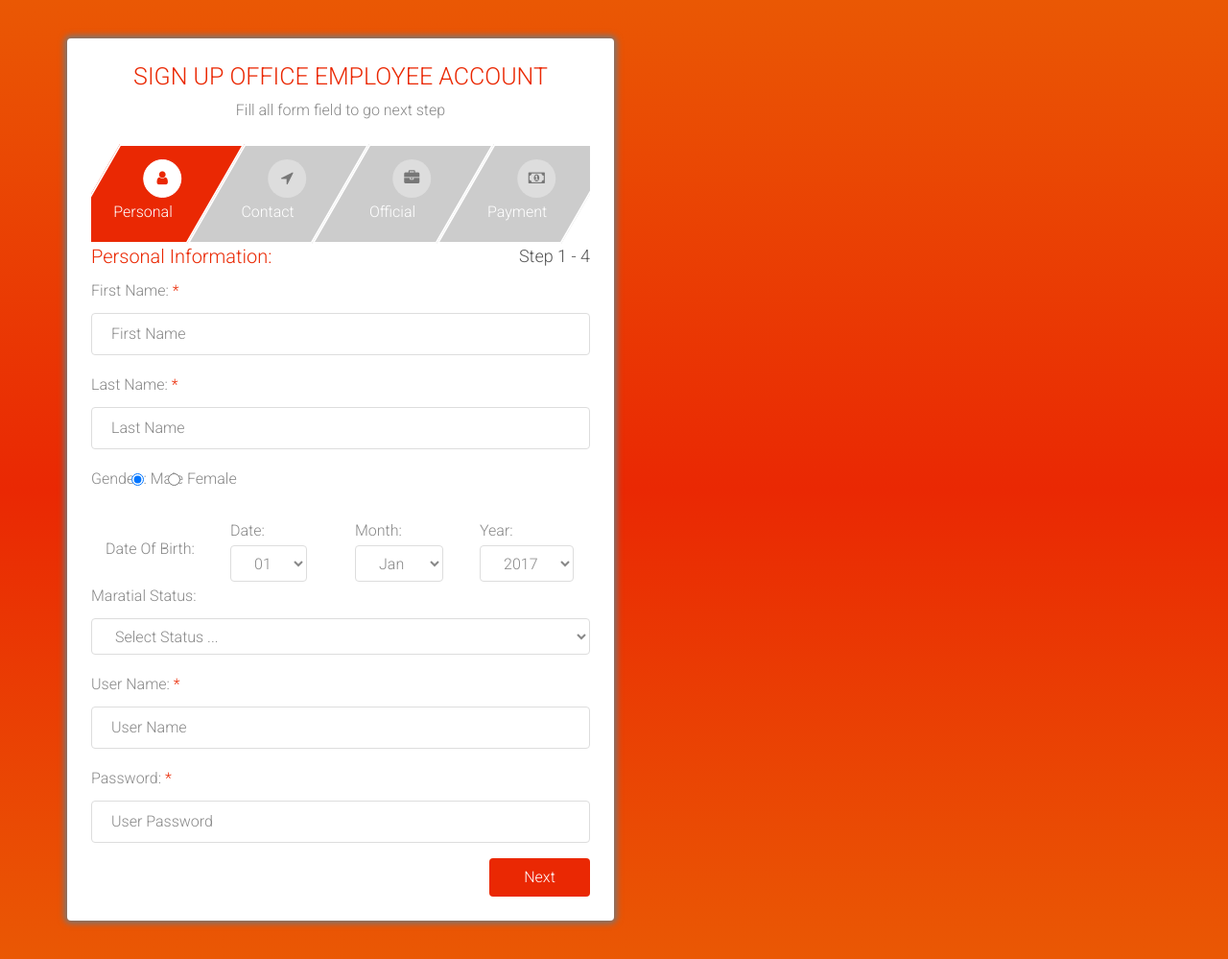
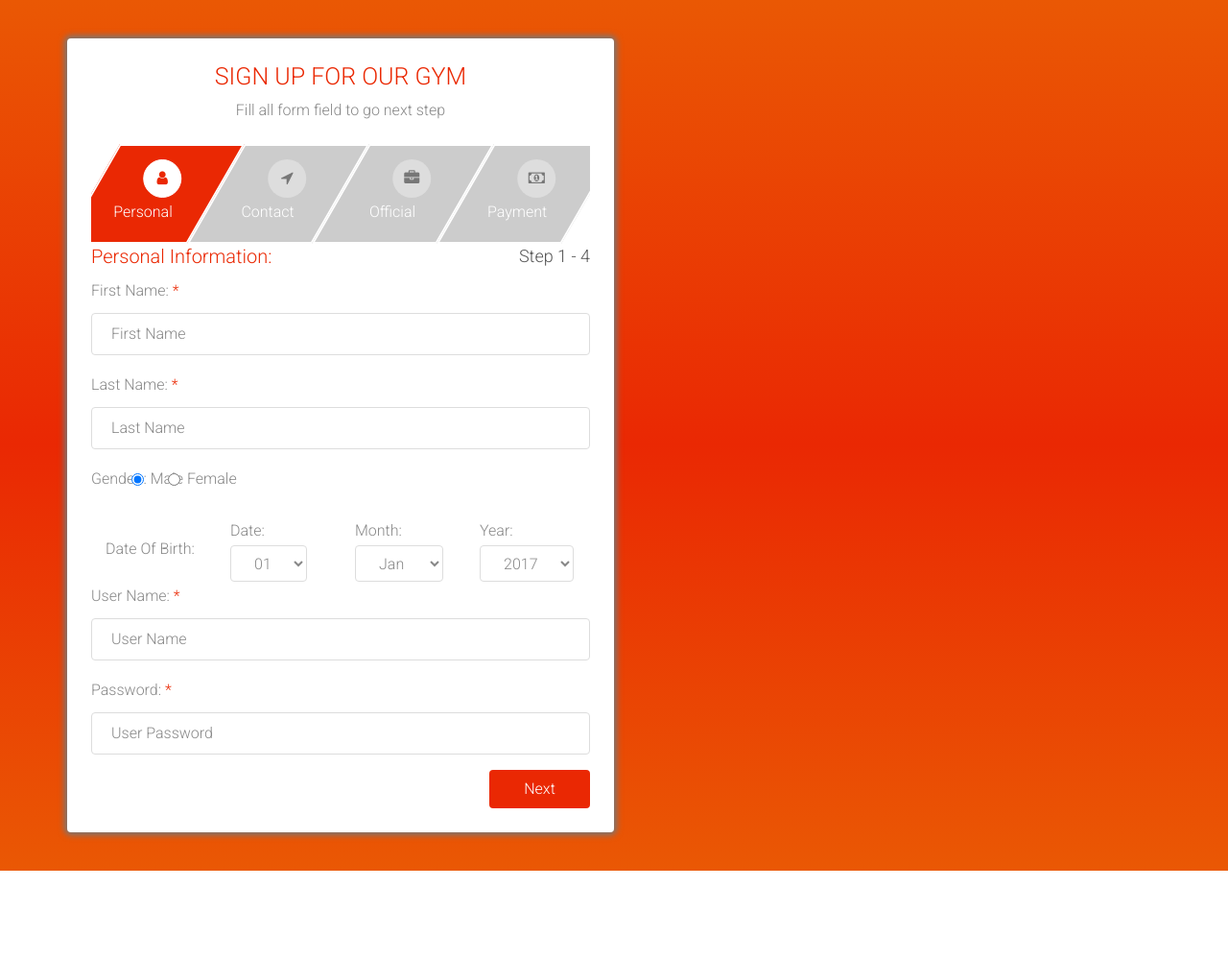
Before and after one commit to ibrahimfakhrey/addfitnew, a Flask app: template templates/register.html in a window 1280 px wide. Shown: the whole page at 96% size. After the commit the page ends 907 px from the top, so only its background shows below. Run offline with Flask 3, Linux system fonts and the light colour scheme; the template is opened without the code that fills it, so the values that code supplies are empty; some libraries are stand-ins or nearby versions.

Commit message:
dfghfgdbhdf

```diff
--- a/main.py
+++ b/main.py
@@ -67,6 +67,7 @@ with app.app_context():
         numbers=db.Column(db.String(100))
         member=db.Column(db.String(100))
         adress=db.Column(db.String(100))
+        gender=db.Column(db.String(100))
     db.create_all()
 
 
@@ -79,5 +80,35 @@ admin.add_view(MyModelView(User, db.session))
 @app.route("/")
 def start():
     return render_template("index.html")
+@app.route("/r",methods=["GET","POST"])
+
+def r():
+    if request.method=="POST":
+        first_name = request.form.get('First Name')
+        last_name = request.form.get('Last Name')
+        gender = request.form.get('Gender')
+        dob_day = request.form.get('dob_day')  # You need to add names to the DOB fields in the HTML
+        dob_month = request.form.get('dob_month')
+        dob_year = request.form.get('dob_year')
+        username = request.form.get('Username')
+        password = request.form.get('Password')
+        email = request.form.get('Email')
+        phone = request.form.get('Phone')
+        address = request.form.get('Address')
+        weight = request.form.get('weight')
+        tall = request.form.get('tall')
+        age = request.form.get('Age')
+        diseases = request.form.get('diseases')
+        payment_option = request.form.get('Payment')
+        new_user=User(
+        phone=phone,name=first_name,email=email,password=password,weight=weight,tall=tall,age=age,health=diseases,member=payment_option,gender=gender,adress=address,
+                starting_day=datetime.today()
+        )
+        db.session.add(new_user)
+        db.session.commit()
+        return "user enterd "
+
+
+    return  render_template("register.html")
 if __name__=="__main__":
     app.run(host="0.0.0.0", port=5000,debug=True)
--- a/templates/register.html
+++ b/templates/register.html
@@ -2,7 +2,7 @@
 <html lang="en" >
 <head>
   <meta charset="UTF-8">
-  <title>CodePen - Employee Account | Form Wizard</title>
+  <title>register</title>
   <meta name="viewport" content="width=device-width, initial-scale=1"><link rel='stylesheet' href='https://cdnjs.cloudflare.com/ajax/libs/twitter-bootstrap/4.0.0-alpha.6/css/bootstrap.min.css'>
 <link rel='stylesheet' href='https://maxcdn.bootstrapcdn.com/font-awesome/4.7.0/css/font-awesome.min.css'>
 <link rel='stylesheet' href='https://fonts.googleapis.com/css?family=Roboto:400,100,300,500'><link rel="stylesheet" href="../static/register.css">
@@ -17,9 +17,9 @@
                     <div class="col-sm-10 col-sm-offset-1 col-md-8 col-md-offset-2 col-lg-6 col-lg-offset-3 form-wizard">
 
 						<!-- Form Wizard -->
-                    	<form role="form" action="" method="post">
+                    	<form role="form" action="{{ url_for('r')}}" method="post">
 
-                    		<h3>Sign Up Office Employee Account</h3>
+                    		<h3>Sign Up for our gym</h3>
                     		<p>Fill all form field to go next step</p>
 
 							<!-- Form progress -->
@@ -116,16 +116,7 @@
 								</div>
                                 </div>
 								</div>
-								<div class="form-group">
-                    			    <label>Maratial Status: </label>
-                                    <select class="form-control">
-										<option value="">Select Status ...</option>
-										<option value="Married">Married</option>
-										<option value="Divorced">Divorced</option>
-										<option value="Un-Married">Un-Married</option>
-										<option value="Widowed">Widowed</option>
-									</select>
-                                </div>
+<!--							-->
                                 <div class="form-group">
                     			    <label>User Name: <span>*</span></label>
                                     <input type="text" name="Username" placeholder="User Name" class="form-control required">
@@ -156,28 +147,8 @@
                     			    <label>Address: <span>*</span></label>
                                     <input type="text" name="Address" placeholder="Address" class="form-control required">
                                 </div>
-								<div class="form-group">
-                    			    <label>Zip Code: <span>*</span></label>
-                                    <input type="text" name="Zip Code" placeholder="Zip Code" class="form-control required">
-                                </div>
-								<div class="form-group">
-                    			    <label>City: <span>*</span></label>
-                                    <input type="text" name="City" placeholder="City" class="form-control required">
-                                </div>
-								<div class="form-group">
-                    			    <label>State: <span>*</span></label>
-                                    <input type="text" name="State" placeholder="State" class="form-control required">
-                                </div>
-								<div class="form-group">
-                    			    <label>Country: </label>
-                                    <select class="form-control">
-									  <option>Australia</option>
-									  <option>America</option>
-									  <option>Bangladesh</option>
-									  <option>Canada</option>
-									  <option>England</option>
-									</select>
-                                </div>
+
+
 
                                 <div class="form-wizard-buttons">
                                     <button type="button" class="btn btn-previous">Previous</button>
@@ -191,58 +162,22 @@
 
                                 <h4>Official Information: <span>Step 3 - 4</span></h4>
 								<div class="form-group">
-                    			    <label>Employee ID: <span>*</span></label>
-                                    <input type="text" name="Employee ID" placeholder="Employee ID" class="form-control required">
+                    			    <label>your weight <span>*</span></label>
+                                    <input type="text" name="weight" placeholder="weight" class="form-control required">
                                 </div>
                                 <div class="form-group">
-                    			    <label>Designation: <span>*</span></label>
-                                    <input type="text" name="Designation" placeholder="Designation" class="form-control required">
+                    			    <label>Tall <span>*</span></label>
+                                    <input type="text" name="tall" placeholder="Tall" class="form-control required">
                                 </div>
 								<div class="form-group">
-                    			    <label>Department: <span>*</span></label>
-                                    <input type="text" name="Department" placeholder="Department" class="form-control required">
+                    			    <label>Age <span>*</span></label>
+                                    <input type="text" name="Age" placeholder="you age" class="form-control required">
                                 </div>
 								<div class="form-group">
-                    			    <label>Working Hours: <span>*</span></label>
-                                    <input type="text" name="Working Hours" placeholder="Working Hours" class="form-control required">
+                    			    <label>if there is any diseases <span>*</span></label>
+                                    <input type="text" name="diseases" placeholder="diseases" class="form-control required">
                                 </div>
-								<div class="container-fluid">
-								<div class="row form-inline">
-								<div class="form-group col-md-3 col-xs-3">
-									<label>Joining Date: </label>
-								</div>
-								<div class="form-group col-md-3 col-xs-3">
-									<label>Day: </label>
-                                    <select class="form-control">
-									  <option>01</option>
-									  <option>02</option>
-									  <option>03</option>
-									  <option>04</option>
-									  <option>05</option>
-									</select>
-								</div>
-								<div class="form-group col-md-3 col-xs-3">
-									<label>Month: </label>
-                                    <select class="form-control">
-									  <option>Jan</option>
-									  <option>Feb</option>
-									  <option>Mar</option>
-									  <option>Apr</option>
-									  <option>May</option>
-									</select>
-								</div>
-								<div class="form-group col-md-3 col-xs-3">
-									<label>Year: </label>
-                                    <select class="form-control">
-									  <option>2017</option>
-									  <option>2018</option>
-									  <option>2019</option>
-									  <option>2020</option>
-									  <option>2021</option>
-									</select>
-								</div>
-                                </div>
-								</div>
+
 								<br/>
                                 <div class="form-wizard-buttons">
                                     <button type="button" class="btn btn-previous">Previous</button>
@@ -256,64 +191,21 @@
 
                                 <h4>Payment Information: <span>Step 4 - 4</span></h4>
 								<div style="clear:both;"></div>
-								<div class="form-group">
-                    			    <label>Bank Name: <span>*</span></label>
-                                    <input type="text" name="Bank Name" placeholder="Bank Name" class="form-control required">
-                                </div>
+
                     			<div class="form-group">
-                    			    <label>Payment Type : </label>
+                    			    <label>subcribtion : </label>
                                     <label class="radio-inline">
-									  <input type="radio" name="Payment" value="option1" checked="checked"> Master Card
+									  <input type="radio" name="Payment" value="monthly" checked="checked"> monthly
 									</label>
 									<label class="radio-inline">
-									  <input type="radio" name="Payment" value="option2"> Visa Card
+									  <input type="radio" name="Payment" value="3 monthers"> 3 monthers
+									</label>
+									<label class="radio-inline">
+									  <input type="radio" name="Payment" value="yearly"> yearly
 									</label>
                                 </div>
-                                <div class="form-group">
-                    			    <label>Holder Name: <span>*</span></label>
-                                    <input type="text" name="Holder Name" placeholder="Holder Name" class="form-control required">
-                                </div>
-								<div class="container-fluid">
-								<div class="row form-inline">
-								<div class="form-group col-md-6 col-xs-6">
-									<label>Card Number: <span>*</span></label>
-                                    <input type="text" name="Card Number" placeholder="Card Number" class="form-control required">
-								</div>
-								<div class="form-group col-md-6 col-xs-6">
-									<label>CVC: <span>*</span></label>
-                                    <input type="text" name="CVC" placeholder="CVC" class="form-control required">
-								</div>
-                                </div>
-								</div>
-								<br/>
-								<div class="container-fluid">
-								<div class="row form-inline">
-								<div class="form-group col-md-3 col-xs-3">
-									<label>Expiry Date: </label>
-								</div>
-								<div class="form-group col-md-3 col-xs-3">
-									<label>Month: </label>
-                                    <select class="form-control">
-									  <option>Jan</option>
-									  <option>Feb</option>
-									  <option>Mar</option>
-									  <option>Apr</option>
-									  <option>May</option>
-									</select>
-								</div>
-								<div class="form-group col-md-3 col-xs-3">
-									<label>Year: </label>
-                                    <select class="form-control">
-									  <option>2017</option>
-									  <option>2018</option>
-									  <option>2019</option>
-									  <option>2020</option>
-									  <option>2021</option>
-									</select>
-								</div>
-                                </div>
-								</div>
-								<br/>
+
+
                                 <div class="form-wizard-buttons">
                                     <button type="button" class="btn btn-previous">Previous</button>
                                     <button type="submit" class="btn btn-submit">Submit</button>
```
